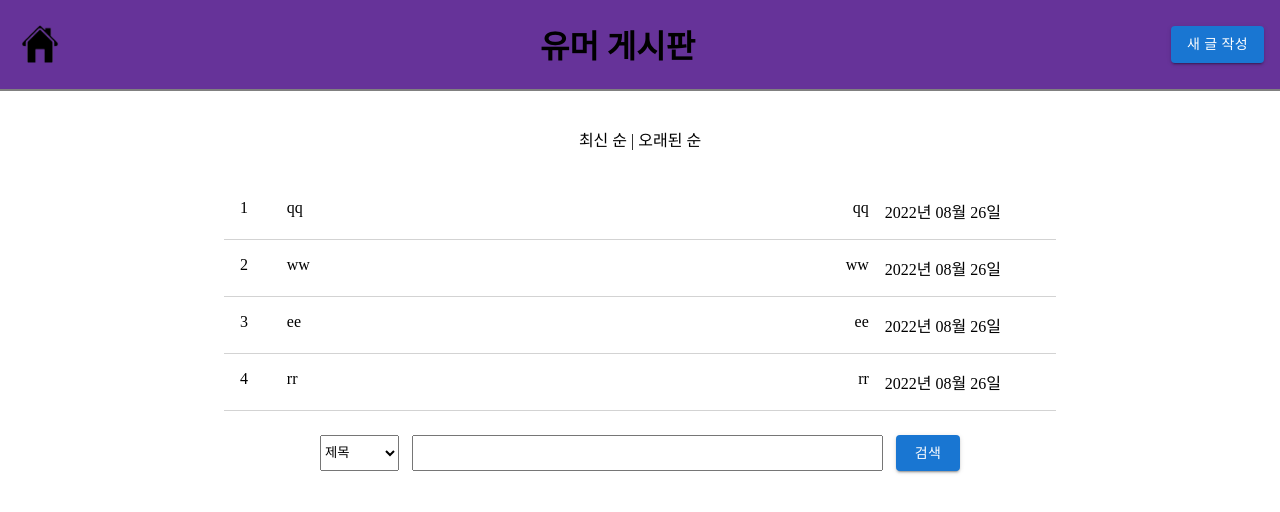
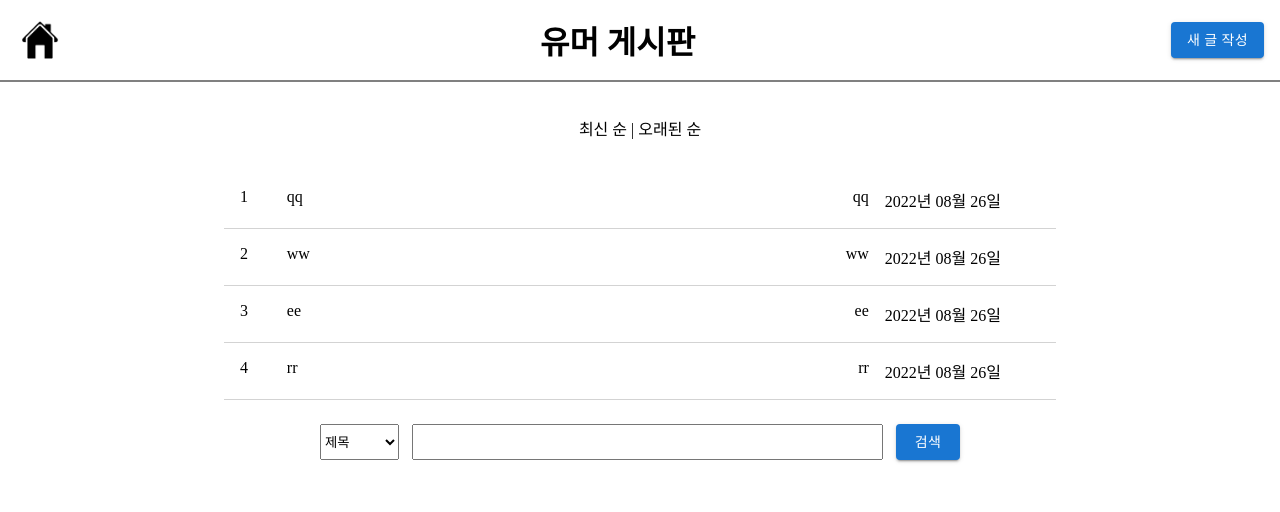
Before and after one commit to kwakhyun/anonymous-forum, a React (Create React App) app: page / in a window 1280 px wide. Shown: the top 512 px of the page. Built offline with nearby package versions, Linux system fonts and the light colour scheme; data requests are answered from the project's data file.

Commit message:
modify : Header position

```diff
--- a/src/components/Header/Header.jsx
+++ b/src/components/Header/Header.jsx
@@ -19,21 +19,32 @@ const Header = () => {
   };
 
   return (
-    <HeaderContainer>
-      <HomeImg src={img_home} onClick={goToHome} />
-      <Title>유머 게시판</Title>
-      <MainButton onClick={goToPost} children="새 글 작성" />
-    </HeaderContainer>
+    <>
+      <HeaderContainer>
+        <HomeImg src={img_home} onClick={goToHome} />
+        <Title>유머 게시판</Title>
+        <MainButton onClick={goToPost} children="새 글 작성" />
+      </HeaderContainer>
+      <Empty></Empty>
+    </>
   );
 };
 
 const HeaderContainer = styled.div`
+  position: fixed;
+  top: 0;
+  left: 0;
+  right: 0;
+  height: 80px;
   display: flex;
   justify-content: space-between;
   align-items: center;
   padding: 0 1em 0 1em;
   border-bottom: 2px solid grey;
-  background-color: rebeccapurple;
+`;
+
+const Empty = styled.div`
+  height: 80px;
 `;
 
 const Title = styled.h1``;
```
